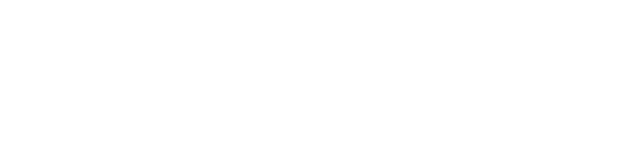
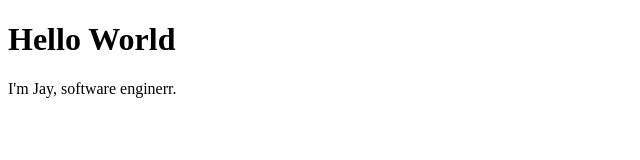
Before and after one commit to jaykungcl/test-git-workflow, a plain HTML site: page workflow/index.html in a window 1280 px wide. Shown: the whole page, without its empty margins (0-640 px from the left). Drawn offline with Linux system fonts and the light colour scheme.

Commit message:
no message

```diff
--- a/workflow/index.html
+++ b/workflow/index.html
@@ -6,5 +6,8 @@
     <meta name="viewport" content="width=device-width, initial-scale=1.0" />
     <title>Document</title>
   </head>
-  <body></body>
+  <body>
+    <h1>Hello World</h1>
+    <p>I'm Jay, software enginerr.</p>
+  </body>
 </html>
```
